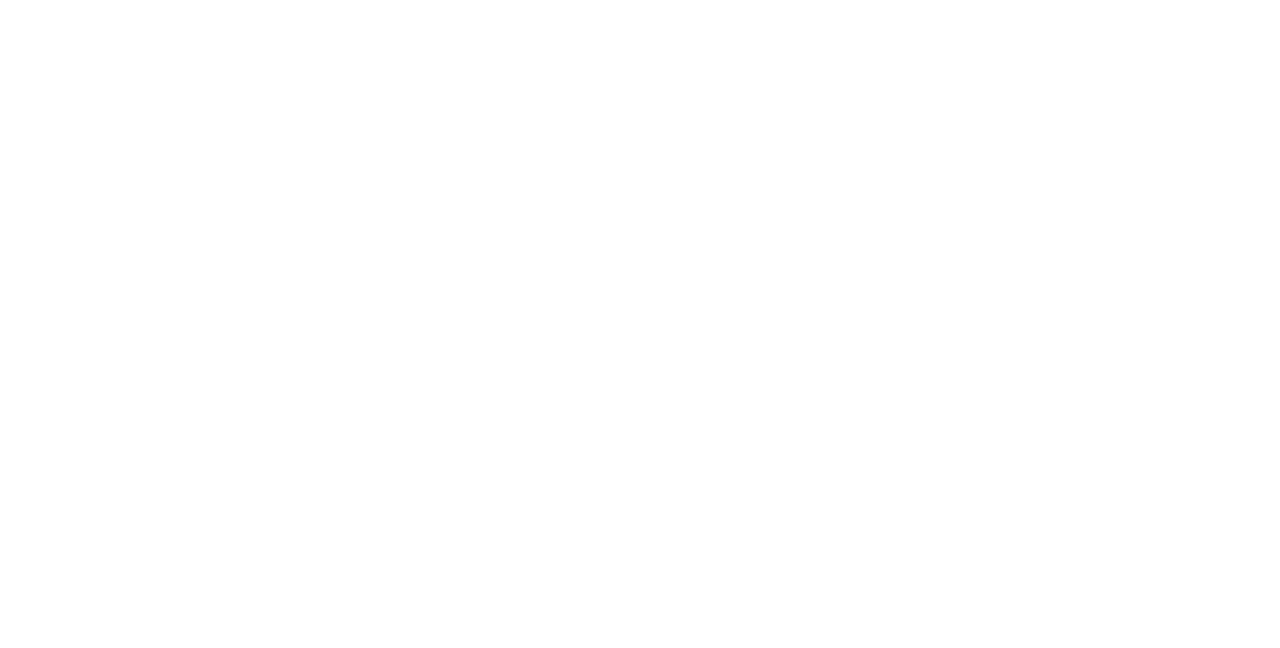
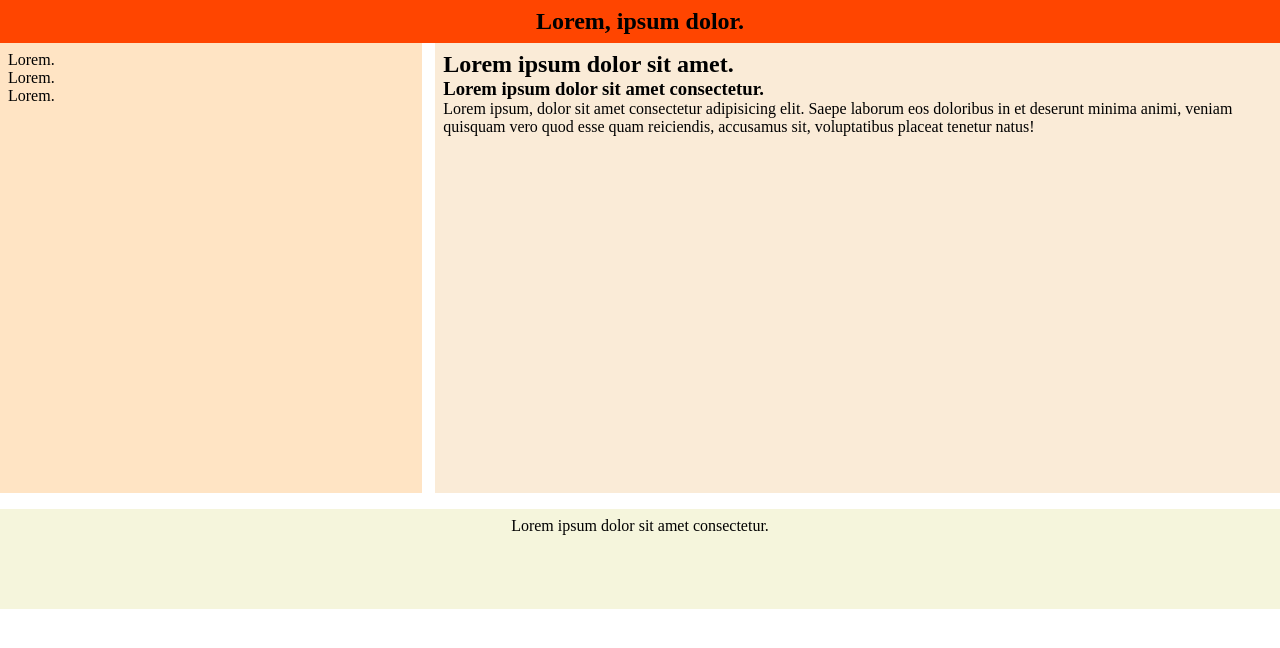
Before and after one commit to francescomascellino/flexboxlayout, a plain HTML site: page index.html in a window 1280 px wide. Drawn offline with Linux system fonts and the light colour scheme.

Commit message:
add layout

```diff
--- a/index.html
+++ b/index.html
@@ -7,9 +7,35 @@
         <link rel="stylesheet" href="style.css">
     </head>
     <body>
-        <header></header>
-        <main></main>
-        <footer></footer>
+        <header>
+            <h2>Lorem, ipsum dolor.</h2>
+        </header>
+        <div class="flex-container">
+            <div class="sidebar">
+                <h3><menu></menu></h3>
+                <ul>
+                    <li>Lorem.</li>
+                    <li>Lorem.</li>
+                    <li>Lorem.</li>
+                </ul> </div>
+            <main>
+                <section>
+                    <h2>Lorem ipsum dolor sit amet.</h2>
+                    <article>
+                        <h3>Lorem ipsum dolor sit amet consectetur.</h3>
+                        <p>Lorem ipsum, dolor sit amet consectetur adipisicing
+                            elit. Saepe laborum eos doloribus in et deserunt
+                            minima animi, veniam quisquam vero quod esse quam
+                            reiciendis, accusamus sit, voluptatibus placeat
+                            tenetur natus!</p>
+                    </article>
+                </section>
+            </main>
+
+        </div>
+        <footer>
+            <p>Lorem ipsum dolor sit amet consectetur.</p>
+        </footer>
 
     </body>
 </html>
--- a/style.css
+++ b/style.css
@@ -3,3 +3,42 @@
     margin: 0;
     padding: 0;
 }
+
+body {}
+
+header {
+    background-color: orangered;
+    padding: 0.5rem;
+    text-align: center;
+}
+
+.flex-container {
+    display: flex;
+    justify-content: space-between;
+}
+
+main {
+    width: 66%;
+    min-height: 450px;
+    background-color: antiquewhite;
+    padding: 0.5rem;
+}
+
+.sidebar {
+    width: 33%;
+    height: 450px;
+    background-color: bisque;
+    padding: 0.5rem;
+}
+
+footer {
+    margin-top: 1rem;
+    height: 100px;
+    background-color: beige;
+    padding: 0.5rem;
+    text-align: center;
+}
+
+li {
+    list-style: none;
+}
```
